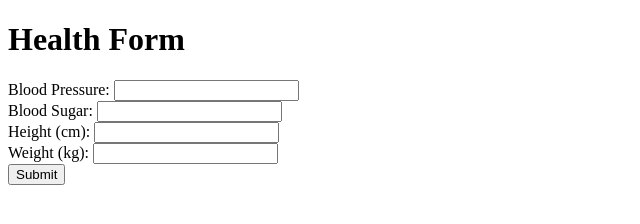
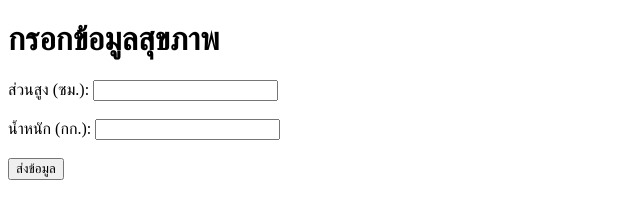
Before and after one commit to kanathipsion/line-health-bot-finalform, a website: page form.html in a window 1280 px wide. Shown: the whole page, without its empty margins (0-640 px from the left). Drawn offline with Linux system fonts and the light colour scheme.

Commit message:
Update form.html

```diff
--- a/form.html
+++ b/form.html
@@ -1,57 +1,42 @@
 <!DOCTYPE html>
-<html lang="en">
+<html>
 <head>
-  <meta charset="UTF-8">
-  <meta name="viewport" content="width=device-width, initial-scale=1.0">
-  <title>Health Form</title>
+  <title>Health Check Form</title>
+</head>
+<body>
+  <h1>กรอกข้อมูลสุขภาพ</h1>
+  <form id="healthForm">
+    <label for="height">ส่วนสูง (ซม.):</label>
+    <input type="number" id="height" name="height" required><br><br>
+    <label for="weight">น้ำหนัก (กก.):</label>
+    <input type="number" id="weight" name="weight" required><br><br>
+    <button type="submit">ส่งข้อมูล</button>
+  </form>
+
   <script>
-    function submitForm() {
+    document.getElementById('healthForm').addEventListener('submit', function(e) {
+      e.preventDefault();
+      const height = document.getElementById('height').value;
+      const weight = document.getElementById('weight').value;
       const userId = new URLSearchParams(window.location.search).get('userId');
-      const healthMessage = 'Your health data has been submitted successfully.';
-      const packageId = '1'; // เปลี่ยนตามสติกเกอร์ที่ต้องการ
-      const stickerId = '13'; // เปลี่ยนตามสติกเกอร์ที่ต้องการ
 
-      const healthData = {
-        bloodPressure: document.getElementById('bloodPressure').value,
-        bloodSugar: document.getElementById('bloodSugar').value,
-        height: document.getElementById('height').value,
-        weight: document.getElementById('weight').value,
-      };
-
-      fetch('/send-message', {
+      // สร้างคำขอไปยังเซิร์ฟเวอร์เพื่อส่งข้อมูลไปยัง LINE
+      fetch('/send-line', {
         method: 'POST',
         headers: {
           'Content-Type': 'application/json',
         },
-        body: JSON.stringify({
-          userId: userId,
-          message: healthMessage,
-          packageId: packageId,
-          stickerId: stickerId,
-          healthData: healthData,
-        }),
+        body: JSON.stringify({ userId, height, weight }),
       })
-      .then(response => response.text())
-      .then(result => {
-        alert(result);
+      .then(response => response.json())
+      .then(data => {
+        alert('ส่งข้อมูลสำเร็จ!');
       })
       .catch(error => {
-        console.error('Error:', error);
+        console.error('เกิดข้อผิดพลาด:', error);
         alert('เกิดข้อผิดพลาดในการส่งข้อมูล');
       });
-    }
+    });
   </script>
-</head>
-<body>
-  <h1>Health Form</h1>
-  <label for="bloodPressure">Blood Pressure:</label>
-  <input type="text" id="bloodPressure"><br>
-  <label for="bloodSugar">Blood Sugar:</label>
-  <input type="text" id="bloodSugar"><br>
-  <label for="height">Height (cm):</label>
-  <input type="text" id="height"><br>
-  <label for="weight">Weight (kg):</label>
-  <input type="text" id="weight"><br>
-  <button onclick="submitForm()">Submit</button>
 </body>
 </html>
```
